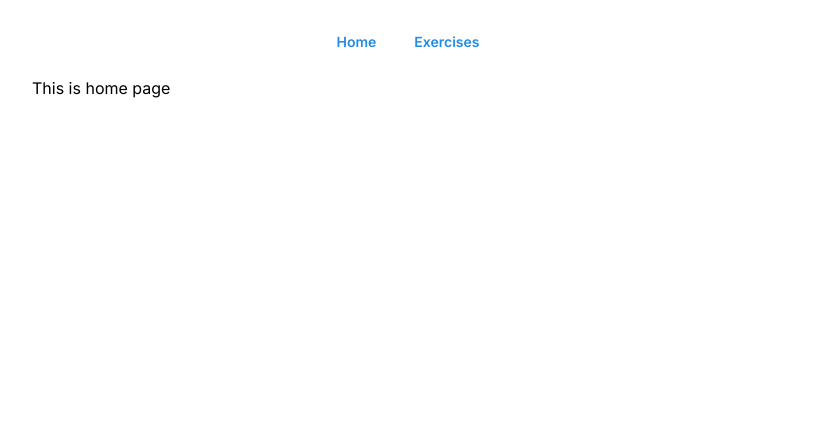
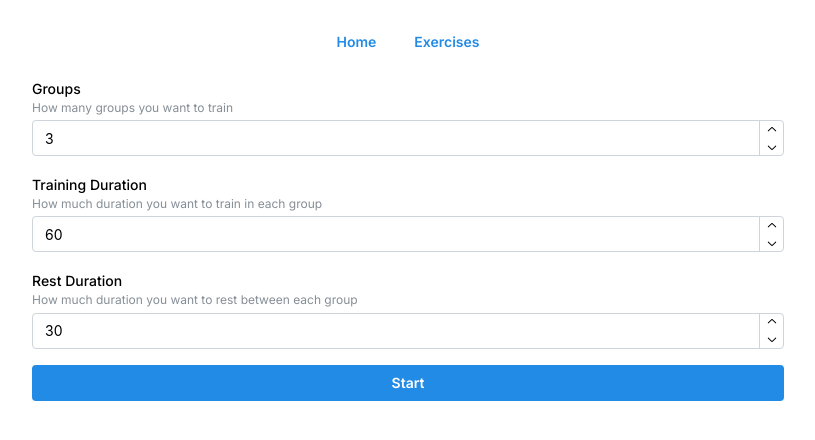
Before and after one commit to erraX/guitar-routine, a Next.js app: page / in a window 1280 px wide. Shown: the top 440 px of the page, without its empty margins (232-1047 px from the left). Built offline with nearby package versions, Linux system fonts and the light colour scheme.

Commit message:
feat: add exercise training form

```diff
--- a/next.config.js
+++ b/next.config.js
@@ -1,4 +1,8 @@
 /** @type {import('next').NextConfig} */
-const nextConfig = {}
+const nextConfig = {
+  experimental: {
+    swcPlugins: [['@swc-jotai/react-refresh', {}]]
+  }
+}
 
 module.exports = nextConfig
--- a/package.json
+++ b/package.json
@@ -17,6 +17,7 @@
     "autoprefixer": "10.4.16",
     "eslint": "8.49.0",
     "eslint-config-next": "13.5.2",
+    "jotai": "^2.4.2",
     "next": "13.5.2",
     "react": "18.2.0",
     "react-dom": "18.2.0",
@@ -24,6 +25,7 @@
     "typescript": "5.2.2"
   },
   "devDependencies": {
+    "@swc-jotai/react-refresh": "^0.1.0",
     "postcss": "^8.4.30",
     "postcss-preset-mantine": "^1.7.0",
     "postcss-simple-vars": "^7.0.1"
--- a/src/app/page.tsx
+++ b/src/app/page.tsx
@@ -1,5 +1,37 @@
+'use client'
+
+import { Button, Stack } from '@mantine/core';
+import { useExerciseRunningState } from '../hooks/useExerciseRunningState';
+import { ExerciseTrainForm } from '@/components/ExerciseTrainForm';
+import { useExerciseTrainingForm } from '../hooks/useExerciseTrainingForm';
+
 export default function Home() {
+  const exerciseRunningState = useExerciseRunningState();
+
+  const {
+    formValues,
+    handleFieldChange,
+  } = useExerciseTrainingForm({
+    groups: 3,
+    trainingDuration: 60,
+    restDuration: 30,
+  });
+
   return (
-    <div>This is home page</div>
+    <Stack>
+      {exerciseRunningState.state === 'STOP' && (
+        <ExerciseTrainForm
+          values={formValues}
+          onChange={handleFieldChange}
+        />
+      )}
+      <Stack>
+        {exerciseRunningState.state === 'STOP' && <Button onClick={() => {
+            exerciseRunningState.start();
+            console.log('start', formValues);
+        }}>Start</Button>}
+        {exerciseRunningState.state === 'RUNNING' && <Button onClick={exerciseRunningState.stop} color="red">Stop</Button>}
+      </Stack>
+    </Stack>
   )
 }
--- a/src/components/ExerciseList/index.ts
+++ b/src/components/ExerciseList/index.ts
@@ -1 +1 @@
-export * from './ExerciseList';
+export * from './ExerciseList'
--- /dev/null
+++ b/src/components/ExerciseTrainForm/ExerciseTrainForm.tsx
@@ -0,0 +1,39 @@
+import React, { FC } from 'react';
+import { NumberInput, Stack } from '@mantine/core';
+import { ExerciseTrainFormValues } from '../../hooks/useExerciseTrainingForm';
+
+export interface ExerciseTrainFormProps {
+  values: ExerciseTrainFormValues;
+  onChange: (
+    fieldName: keyof ExerciseTrainFormValues,
+    value: unknown
+  ) => void;
+}
+
+export const ExerciseTrainForm: FC<ExerciseTrainFormProps> = ({ values, onChange }) => {
+  return (
+    <Stack>
+      <NumberInput
+        label="Groups"
+        description="How many groups you want to train"
+        placeholder="Input groups number"
+        value={values.groups}
+        onChange={(value) => onChange('groups', value)}
+      />
+      <NumberInput
+        label="Training Duration"
+        description="How much duration you want to train in each group"
+        placeholder="Input training duration seconds"
+        value={values.trainingDuration}
+        onChange={(value) => onChange('trainingDuration', value)}
+      />
+      <NumberInput
+        label="Rest Duration"
+        description="How much duration you want to rest between each group"
+        placeholder="Input rest duration seconds"
+        value={values.restDuration}
+        onChange={(value) => onChange('restDuration', value)}
+      />
+    </Stack>
+  );
+}
--- /dev/null
+++ b/src/components/ExerciseTrainForm/index.ts
@@ -0,0 +1 @@
+export * from './ExerciseTrainForm';
--- /dev/null
+++ b/src/hooks/useExerciseRunningState.ts
@@ -0,0 +1,20 @@
+import { atom, useAtom } from 'jotai'
+
+export type ExerciseRunningState =
+  | 'STOP'
+  | 'RUNNING'
+
+const exerciseRunningState = atom<ExerciseRunningState>('STOP');
+
+export const useExerciseRunningState = () => {
+  const [state, setState] = useAtom(exerciseRunningState);
+
+  const start = () => setState('RUNNING');
+  const stop = () => setState('STOP');
+
+  return {
+    state,
+    start,
+    stop,
+  };
+};
--- /dev/null
+++ b/src/hooks/useExerciseTrainingForm.ts
@@ -0,0 +1,26 @@
+import { useState } from 'react';
+
+export interface ExerciseTrainFormValues {
+  groups: number;
+  trainingDuration: number;
+  restDuration: number;
+}
+
+export const useExerciseTrainingForm = (initialValues: ExerciseTrainFormValues) => {
+  const [formValues, setFormValues] = useState(initialValues);
+
+  const handleFieldChange = (
+    fieldName: keyof ExerciseTrainFormValues,
+    nextValue: any
+  ) => {
+    setFormValues(state => ({
+        ...state,
+        [fieldName]: nextValue,
+    }))
+  };
+
+  return {
+    formValues,
+    handleFieldChange,
+  };
+};
```
Also changed, not shown: 1 other file (tests, documents, lock files or other folders).
